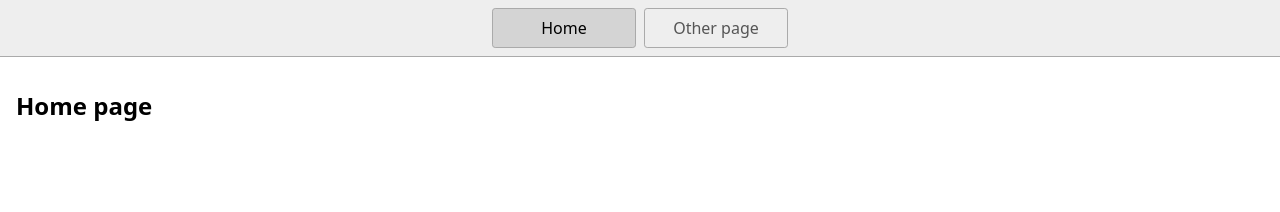
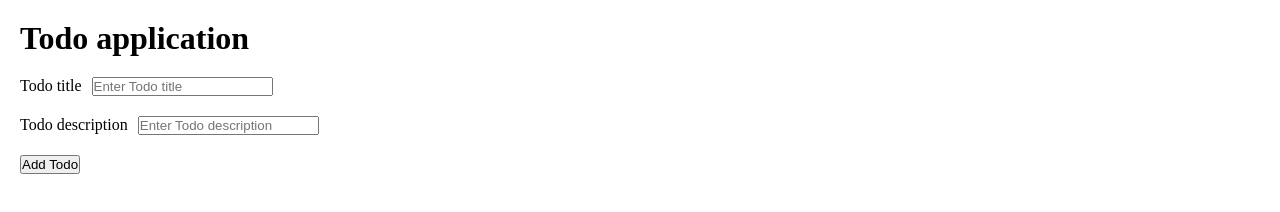
Before and after one commit to vaibhav7000/week4.2-todo-application, a website: page index.html in a window 1280 px wide. Drawn offline with Linux system fonts and the light colour scheme.

Commit message:
foundation for react doing DOM manipulation

```diff
--- a/index.html
+++ b/index.html
@@ -1,23 +1,34 @@
 <!DOCTYPE html>
 <html lang="en">
-  <head>
-    <title>Home</title>
-    <meta charset="UTF-8" />
-    <meta name="viewport" content="width=device-width" />
-    <!--
-      Need a visual blank slate?
-      Remove all code in `styles.css`!
-    -->
-    <link rel="stylesheet" href="styles.css" />
-    <script type="module" src="script.js"></script>
-  </head>
-  <body>
-    <nav>
-      <a href="/" aria-current="page">Home</a>
-      <a href="/page2.html">Other page</a>
-    </nav>
-    <main>
-      <h1>Home page</h1>
-    </main>
-  </body>
+<head>
+  <meta charset="UTF-8">
+  <meta name="viewport" content="width=device-width, initial-scale=1.0">
+  <title>Todo application</title>
+  <link rel="stylesheet" href="./styles.css">
+</head>
+<body>
+  <div class="container">
+
+    <h1>Todo application</h1>
+
+    <div class="title-input input-container">
+      <label for="title">Todo title</label>
+      <input type="text" id="title" name="title" placeholder="Enter Todo title" />
+    </div>
+
+    <div class="description-input input-container">
+      <label for="description">Todo description</label>
+      <input type="text" id="description" name="description" placeholder="Enter Todo description"/>
+    </div>
+
+    <button class="add-todo">Add Todo</button>
+
+    <div class="added-todo-container">
+
+    </div>
+
+  </div>
+
+  <script src="./index.js"></script>
+</body>
 </html>
--- /dev/null
+++ b/index.js
@@ -0,0 +1,45 @@
+const addTodoBtn = document.getElementsByClassName("add-todo")[0]; // returns the element as nodeList
+const titleInput = document.getElementById("title");
+const descriptionInput = document.getElementById("description");
+const addedTodoContainer = document.getElementsByClassName("added-todo-container")[0]; // returns the element as nodeList
+
+
+addTodoBtn.addEventListener("click", function() {
+    const title = titleInput.value;
+    const description = descriptionInput.value;
+
+    if(!title || !description) {
+        alert("Enter valid title or description");
+        return
+    }
+
+    const todoContainer = document.createElement("div");
+    todoContainer.classList.add("todo");
+
+    const titleElement = document.createElement("p");
+    const descriptionElement = document.createElement("p");
+    const todoButton = document.createElement("button");
+
+    titleElement.textContent = title;
+    descriptionElement.textContent = description;
+    todoButton.textContent = "Mark as done";
+
+    todoButton.addEventListener("click", function() {
+        this.textContent = "Done"
+    })
+
+    // append is used to insert elemnts or string
+    // appendChild is used to insert only elements
+    todoContainer.append(titleElement);
+    todoContainer.append(descriptionElement);
+    todoContainer.append(todoButton);
+
+    addedTodoContainer.append(todoContainer);
+
+    // whole thing that have done above is "HARD to do" (making the website dynamic) (we have done DOM manipulation)
+    // React / other frameworks make these things (DOM manipulation) very easy by providing other syntax
+
+
+})
+
+// DOM manipulation means making the website dynamic(content / appearence of the website can be changed without reloading) using the DOM api provided by the browser
--- a/script.js
+++ /dev/null
@@ -1 +0,0 @@
-console.log('Hello!');
--- a/styles.css
+++ b/styles.css
@@ -1,46 +1,24 @@
 * {
   box-sizing: border-box;
+  padding: 0px;
+  margin: 0px;
 }
 
-body {
-  margin: 0;
-  font-family: system-ui, sans-serif;
-  color: black;
-  background-color: white;
+.container {
+  display: flex;
+  flex-direction: column;
+  gap: 20px;
+  align-items: flex-start;
+  margin: 20px;
 }
 
-nav {
+.input-container {
   display: flex;
-  flex-wrap: wrap;
-  align-items: center;
-  justify-content: center;
-  padding: 0.5rem;
-  gap: 0.5rem;
-  border-bottom: solid 1px #aaa;
-  background-color: #eee;
+  gap: 10px;
 }
 
-nav a {
-  display: inline-block;
-  min-width: 9rem;
-  padding: 0.5rem;
-  border-radius: 0.2rem;
-  border: solid 1px #aaa;
-  text-align: center;
-  text-decoration: none;
-  color: #555;
+.added-todo-container {
+  display: flex;
+  flex-direction: column;
+  gap: 10px;
 }
-
-nav a[aria-current='page'] {
-  color: #000;
-  background-color: #d4d4d4;
-}
-
-main {
-  padding: 1rem;
-}
-
-h1 {
-  font-weight: bold;
-  font-size: 1.5rem;
-}
```
Also changed, not shown: page2.html (deleted, +0 -19 lines), 1 other file.
